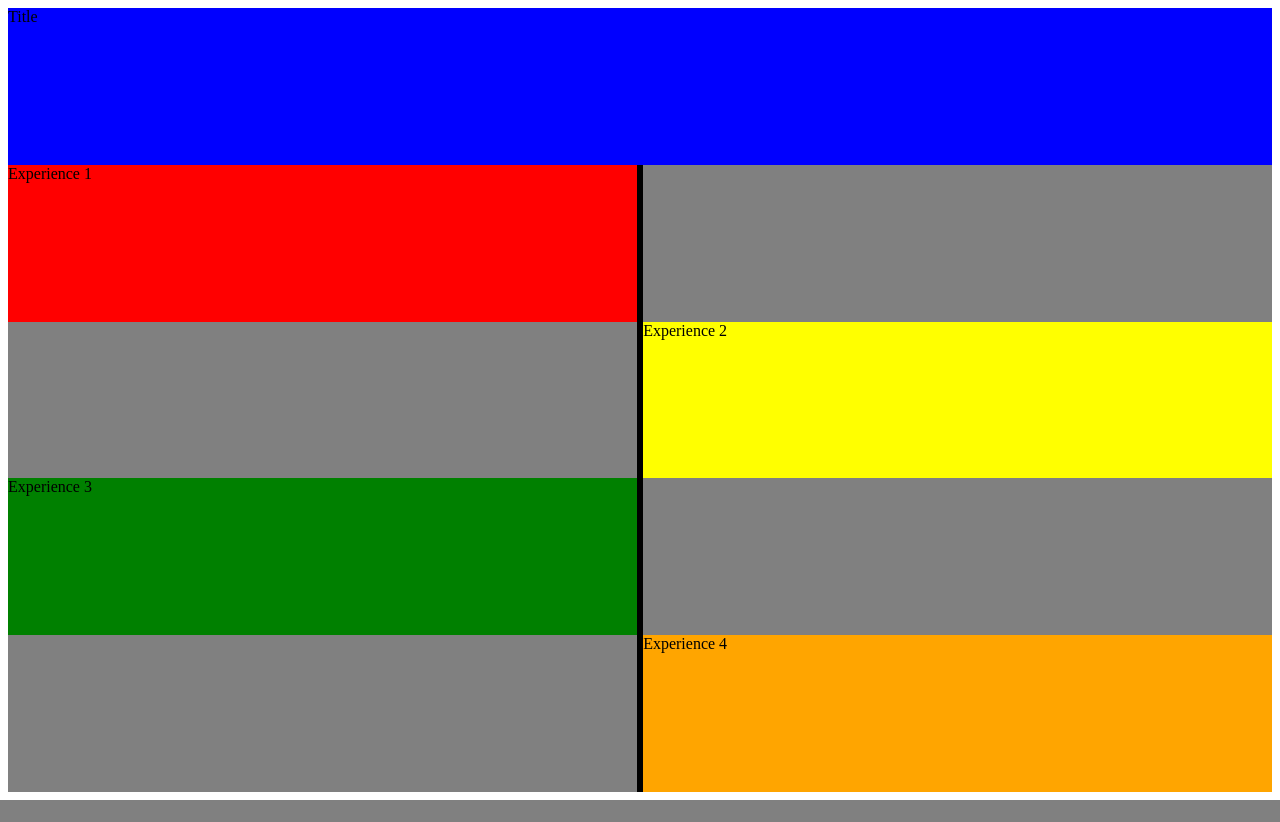
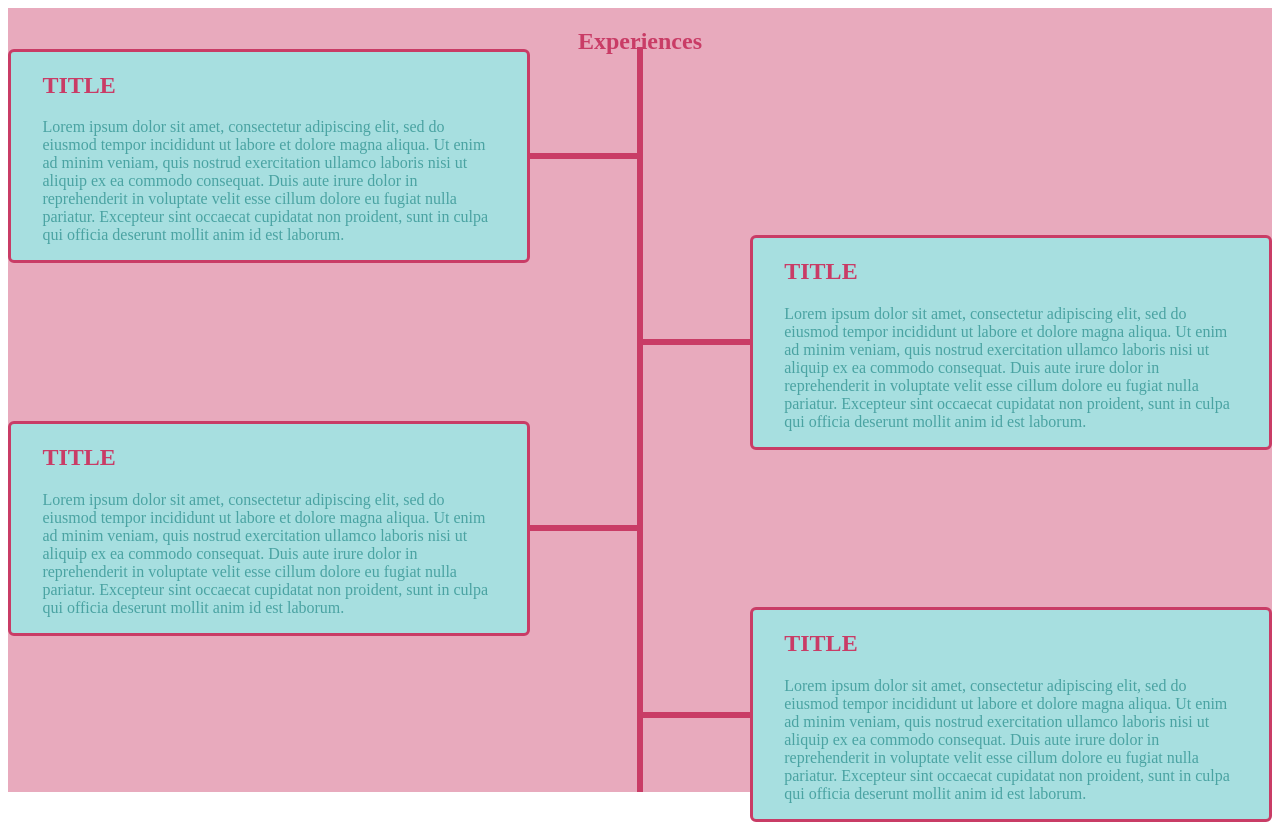
Before and after one commit to WildCodeSchool/2023-03-PHP-Bordeaux-P1-CV, a PHP site: page /_INCLUDES/experiences.html in a window 1280 px wide. Before the commit the page ends 800 px from the top, so only its background shows below. Run offline with PHP 8.4, Linux system fonts and the light colour scheme.

Commit message:
Wrote most of desktop version of experiences' section

```diff
--- a/ASSETS/CSS/MODULES/experiences.css
+++ b/ASSETS/CSS/MODULES/experiences.css
@@ -1,43 +1,75 @@
+@import "variables.css";
+
 .gridContainer {
+    background-color: var(--secondary-color);
     display: grid;
     grid:
-        "title title    title" 20%
-        "exp1  timeline ."     20%
-        ".     timeline exp2"  20%
-        "exp3  timeline ."     20%
-        ".     timeline exp4"  20%
+        "title title    title" 5%
+        "exp1  timeline ."     23.75%
+        ".     timeline exp2"  23.75%
+        "exp3  timeline ."     23.75%
+        ".     timeline exp4"  23.75%
         / 100fr  1fr      100fr;
     height: 100%;
-    background-color: grey;
 }
 
+.textContainer {
+    align-items: center;
+    display: flex;
+    justify-content: center;
+    margin-top: 5%;
+}
+
+.box {
+    background-color: var(--quaternary-color);
+    border: solid;
+    border-color: var(--primary-color);
+    border-radius: 6px;
+    border-width: 3px;
+    color: var(--primary-color);
+    padding-left: 5%;
+    padding-right: 5%;
+}
+
+.box>h1 {
+    color: var(--primary-color)
+}
+.box>p {
+    color: var(--tertiary-color)
+}
+
+.connector {
+    border: solid;
+    border-color: var(--primary-color);
+    padding: 0;
+    width: 100%;
+}
+
+
 #title {
+    color: var(--primary-color);
+    display: flex;
     grid-area: title;
-    background-color: blue;
+    justify-content: center;
 }
 
 #timeline {
+    background-color: var(--primary-color);
     grid-area: timeline;
-    background-color: black;
-    color: white;
 }
 
 #exp1 {
     grid-area: exp1;
-    background-color: red;
 }
 
 #exp2 {
     grid-area: exp2;
-    background-color: yellow;
 }
 
 #exp3 {
     grid-area: exp3;
-    background-color: green;
 }
 
 #exp4 {
     grid-area: exp4;
-    background-color: orange;
 }
--- a/_INCLUDES/experiences.html
+++ b/_INCLUDES/experiences.html
@@ -1,10 +1,35 @@
 <link rel="stylesheet" href="../ASSETS/CSS/MODULES/experiences.css">
 
 <section class="gridContainer">
-    <div id="title">Title</div>
+    <div id="title"><h1>Experiences</h1></div>
     <div id="timeline"></div>
-    <div id="exp1">Experience 1</div>
-    <div id="exp2">Experience 2</div>
-    <div id="exp3">Experience 3</div>
-    <div id="exp4">Experience 4</div>
+    <div class="textContainer" id="exp1">
+        <div class="box">
+            <h1>TITLE</h1>
+            <p>Lorem ipsum dolor sit amet, consectetur adipiscing elit, sed do eiusmod tempor incididunt ut labore et dolore magna aliqua. Ut enim ad minim veniam, quis nostrud exercitation ullamco laboris nisi ut aliquip ex ea commodo consequat. Duis aute irure dolor in reprehenderit in voluptate velit esse cillum dolore eu fugiat nulla pariatur. Excepteur sint occaecat cupidatat non proident, sunt in culpa qui officia deserunt mollit anim id est laborum.</p>
+        </div>
+        <div class="connector"> </div>
+    </div>
+    <div class="textContainer" id="exp2">
+        <div class="connector"> </div>
+        <div class="box">
+            <h1>TITLE</h1>
+            <p>Lorem ipsum dolor sit amet, consectetur adipiscing elit, sed do eiusmod tempor incididunt ut labore et dolore magna aliqua. Ut enim ad minim veniam, quis nostrud exercitation ullamco laboris nisi ut aliquip ex ea commodo consequat. Duis aute irure dolor in reprehenderit in voluptate velit esse cillum dolore eu fugiat nulla pariatur. Excepteur sint occaecat cupidatat non proident, sunt in culpa qui officia deserunt mollit anim id est laborum.</p>
+        </div>
+    </div>
+    <div class="textContainer" id="exp3">
+        <div class="box">
+            <h1>TITLE</h1>
+            <p>Lorem ipsum dolor sit amet, consectetur adipiscing elit, sed do eiusmod tempor incididunt ut labore et dolore magna aliqua. Ut enim ad minim veniam, quis nostrud exercitation ullamco laboris nisi ut aliquip ex ea commodo consequat. Duis aute irure dolor in reprehenderit in voluptate velit esse cillum dolore eu fugiat nulla pariatur. Excepteur sint occaecat cupidatat non proident, sunt in culpa qui officia deserunt mollit anim id est laborum.</p>
+        </div>
+        <div class="connector"> </div>
+    </div>
+    <div class="textContainer" id="exp4">
+        <div class="connector"> </div>
+        <div class="box">
+            <h1>TITLE</h1>
+            <p>Lorem ipsum dolor sit amet, consectetur adipiscing elit, sed do eiusmod tempor incididunt ut labore et dolore magna aliqua. Ut enim ad minim veniam, quis nostrud exercitation ullamco laboris nisi ut aliquip ex ea commodo consequat. Duis aute irure dolor in reprehenderit in voluptate velit esse cillum dolore eu fugiat nulla pariatur. Excepteur sint occaecat cupidatat non proident, sunt in culpa qui officia deserunt mollit anim id est laborum.</p>
+        </div>
+    </div>
+
 </section>
```
